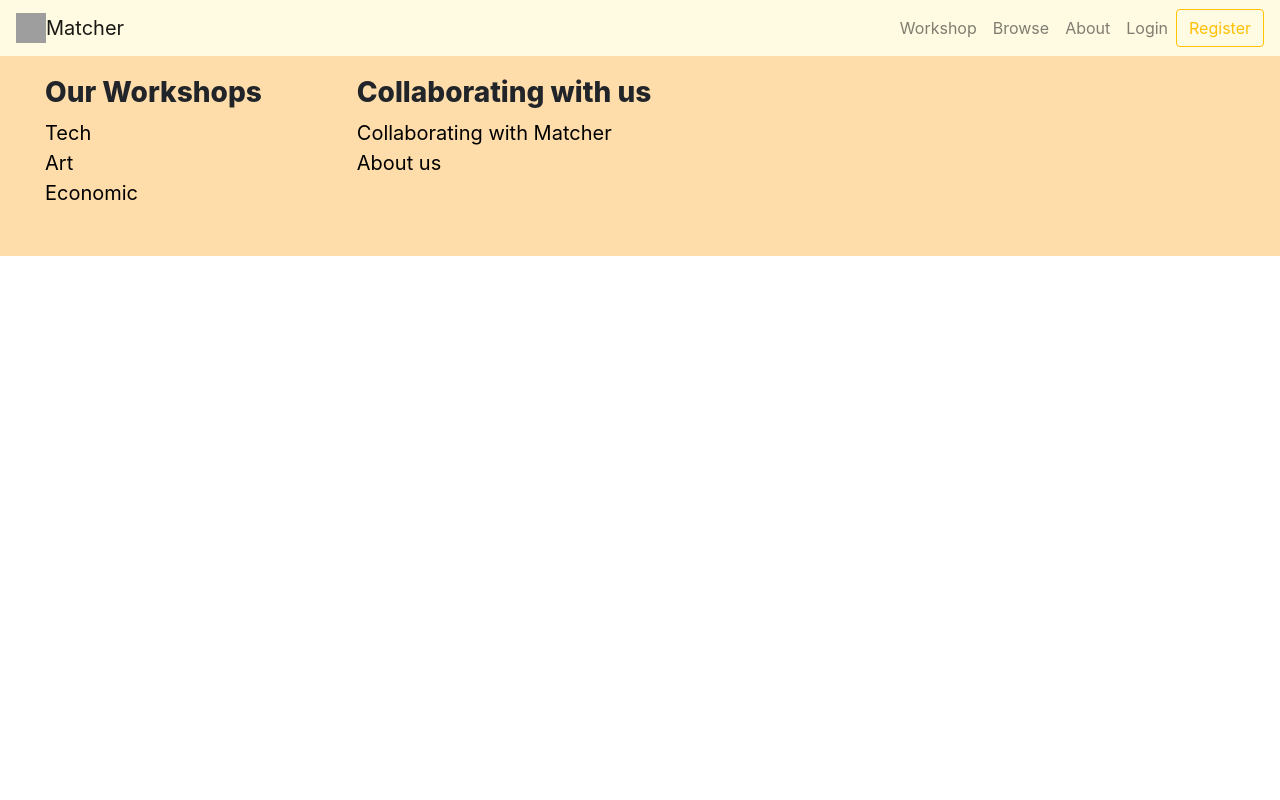
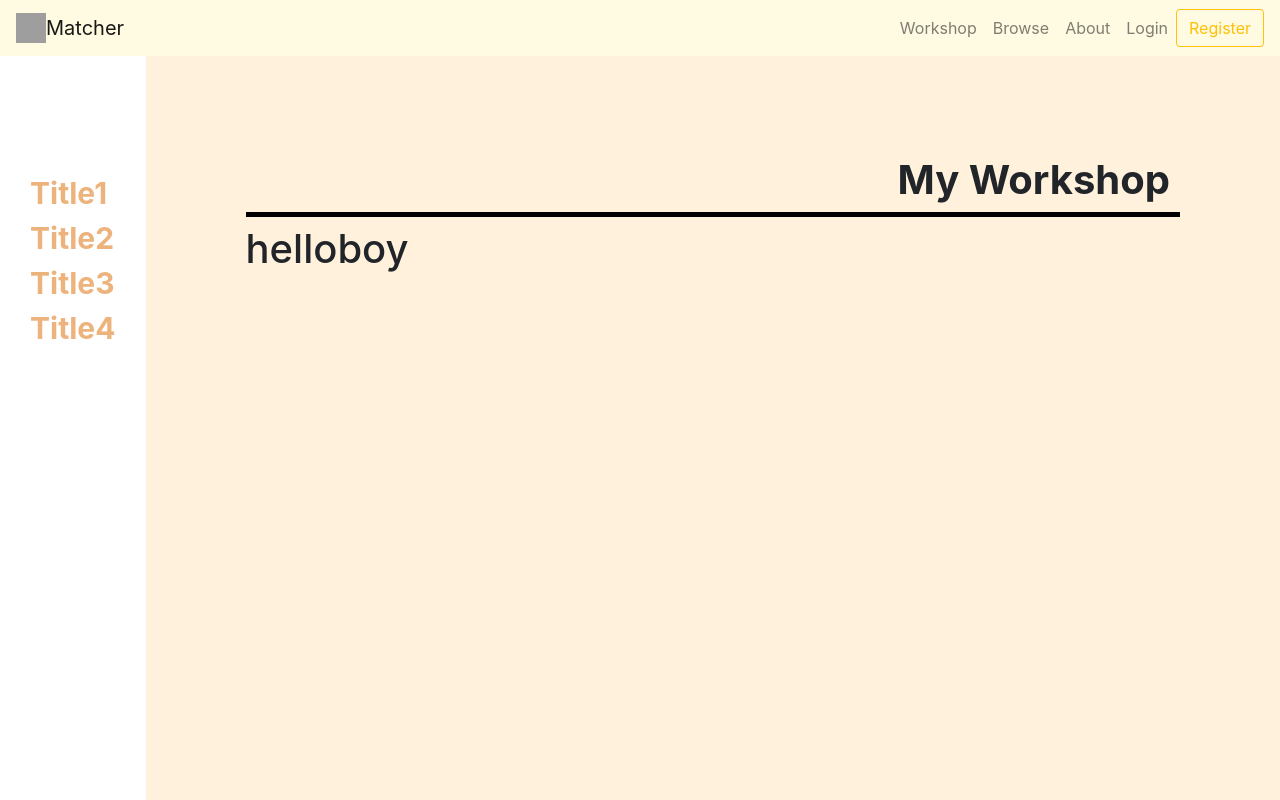
Before and after one commit to 2110423-2019-2/sec1_TerkyCompany-Frontend, a React (Create React App) app: page /workshopeditor in a window 1280 px wide. Shown: the top 800 px of the page. Built offline with nearby package versions, Linux system fonts and the light colour scheme; grey boxes are pictures that could not be loaded.

Commit message:
Create Workdshop Editor and Add path

```diff
--- /dev/null
+++ b/src/Components/Workshop_editor/WorkshopEditorPage.css
@@ -0,0 +1,48 @@
+#flex-container {
+    display: flex;
+    flex-flow: row;
+    max-width: 100vw;
+    min-height: 100vh;
+  }
+
+  #link-side {
+    text-decoration: none;
+    color: #EDB37D;
+    font-size: 30px ;
+    font-weight: bold;
+    padding: 0.5em;
+
+  }
+
+  #textzone {
+    margin: 0 auto;
+    margin-top: 100px;
+
+  }
+
+  .side-menu {
+    background-color: #ffffff;
+    flex: 0 0 max-content;
+    margin: 0px;
+    /* padding: 30px; */
+    font-size: 30px;
+  }
+
+  #my-workshop-title {
+    text-align: right;
+    margin-right: 10px;
+    font-weight: bold;
+  }
+
+  .dropdown-divider {
+    border-color: black !important;
+    border-top-width: 5px !important;
+  }
+
+  .show-list {
+    background-color: #fff1db;
+    flex: 1 0 0;
+    margin: 0px;
+    padding: 100px;
+    font-size: 30px;
+  }
--- /dev/null
+++ b/src/Components/Workshop_editor/WorkshopEditorPage.js
@@ -0,0 +1,48 @@
+import React, { Component } from 'react';
+import './WorkshopEditorPage.css';
+
+
+class Workshoplistpage extends Component {
+    constructor(props) {
+        super(props)
+        this.state = {
+            isLoading: false,
+
+        }
+    }
+
+    componentDidMount() {
+    }
+
+    render() {
+        if (this.state.isLoading) return null
+        console.log("hello Workshoplist")
+        return (
+            <div>
+                <div class="flex-container" id="flex-container">
+                    <div className="side-menu">
+                        <div id="textzone">
+                            <ul id="link-side">
+                                <li><a id="link-side" href="#">Title1</a></li>
+                                <li><a id="link-side" href="#">Title2</a></li>
+                                <li><a id="link-side" href="#">Title3</a></li>
+                                <li><a id="link-side" href="#">Title4</a></li>
+                            </ul>
+                        </div>
+                    </div>
+                    <div className="show-list">
+                        <div className="list-header">
+                            <h1 id = "my-workshop-title">My Workshop</h1>
+                        </div>
+                        <div className="dropdown-divider"></div>
+                        <div className="list-body">
+                            <h1>helloboy</h1>
+                        </div>
+                    </div>
+                </div>
+            </div>
+        )
+    }
+}
+
+export default Workshoplistpage;
--- a/src/Routes.js
+++ b/src/Routes.js
@@ -4,6 +4,7 @@ import About from './Components/About';
 import React, { Component } from 'react';
 import Menubar from './Components/Menubar/Menubar';
 import Workshoplistpage from './Components/Workshop_list/Workshoplistpage';
+import Workshopeditorpage from './Components/Workshop_editor/WorkshopEditorPage';
 import Footer from './Components/Footer/Footer';
 
 
@@ -21,6 +22,7 @@ class Routes extends Component {
                         <Route exact path="/" component={App} />
                         <Route exact path="/about" component={About} />
                         <Route exact path="/workshoplist" component={Workshoplistpage} />
+                        <Route exact path="/workshopeditor" component={Workshopeditorpage} />
                     </Switch>
                 </BrowserRouter>
                 <Footer />
```
